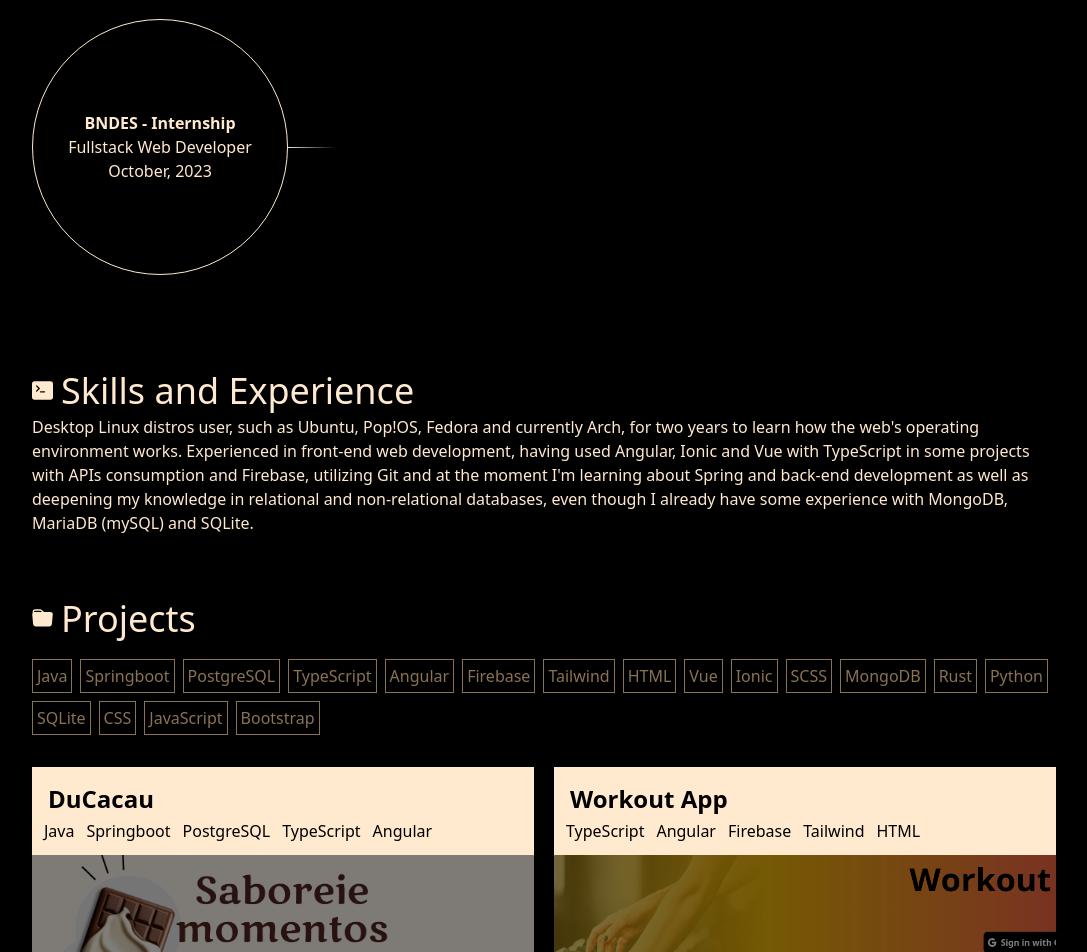
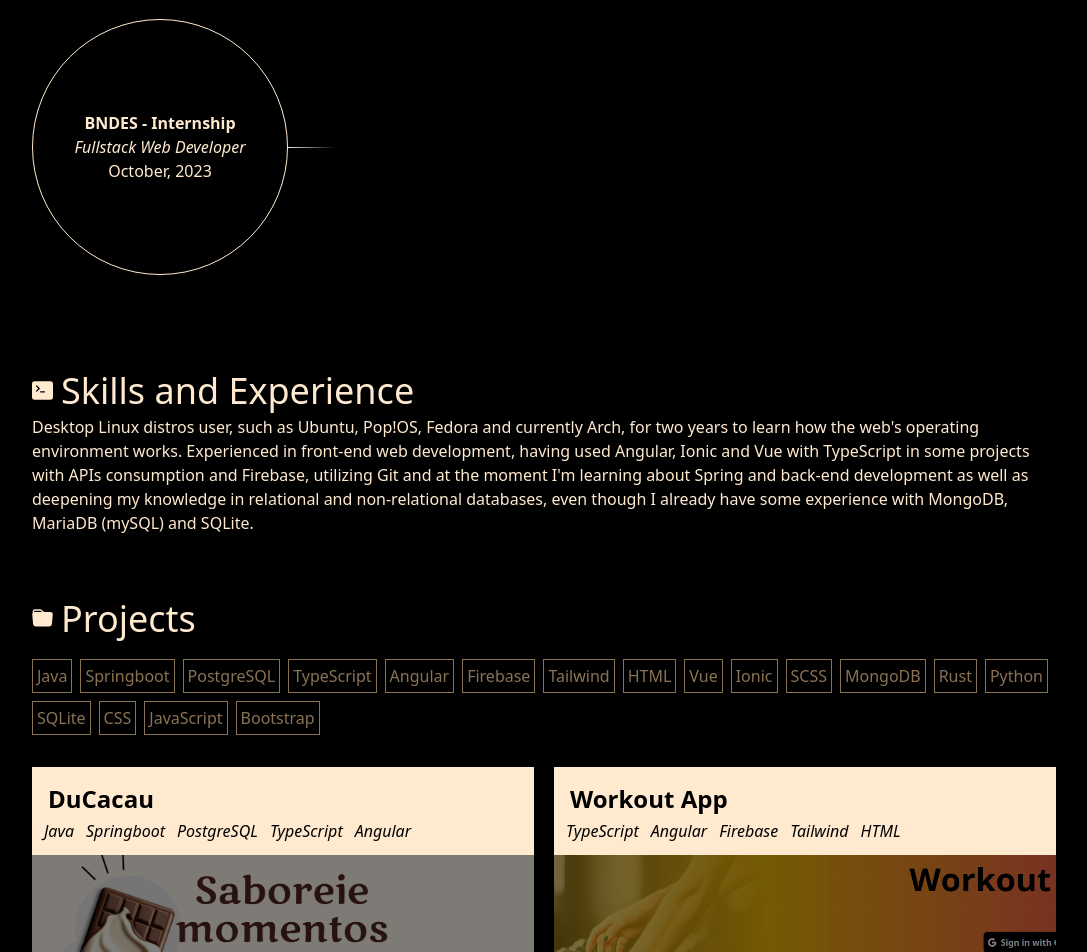
Before and after one commit to Edhet/eduardop, an Angular app: page / in a window 1280 px wide. Shown: the part 1000-1952 px from the top of the page, without its empty margins (96-1183 px from the left). Built offline with nearby package versions, Linux system fonts and the light colour scheme.

Commit message:
Minor changes in typography

```diff
--- a/src/app/components/event-timeline/event-timeline.component.html
+++ b/src/app/components/event-timeline/event-timeline.component.html
@@ -6,7 +6,7 @@ before:absolute before:w-12 before:h-[95%] before:top-0 before:right-0 before:po
             <div *ngFor="let event of localizationService.eventList" class="border relative justify-center bg-black z-10 border-bAlmond rounded-full w-64 h-64">
                 <div class="absolute flex flex-col justify-center w-full h-full">
                     <p class="text-center font-bold">{{event.header}}</p>
-                    <p class="text-center font-light">{{event.description}}</p>
+                    <p class="text-center italic font-light">{{event.description}}</p>
                     <p class="text-center">{{event.date}}</p>
                 </div>
             </div>
--- a/src/app/components/project-card/project-card.component.html
+++ b/src/app/components/project-card/project-card.component.html
@@ -3,7 +3,7 @@
     <p class="text-2xl font-bold">{{projectInfo.name}}</p>
   </div>
   <div class="flex flex-wrap gap-1 p-2 pt-0">
-    <div *ngFor="let tag of projectsService.getTagListFromNames(projectInfo.tags)" class="p-1 font-light text-black max-w-fit max-h-fit">{{tag.tagName}}</div>
+    <div *ngFor="let tag of projectsService.getTagListFromNames(projectInfo.tags)" class="p-1 font-light italic text-black max-w-fit max-h-fit">{{tag.tagName}}</div>
   </div>
   <img src="{{projectInfo.image}}" class="w-full bg-cover min-h-[8rem] max-h-[8rem] object-cover brightness-50" alt="web-page">
 </a>
```
